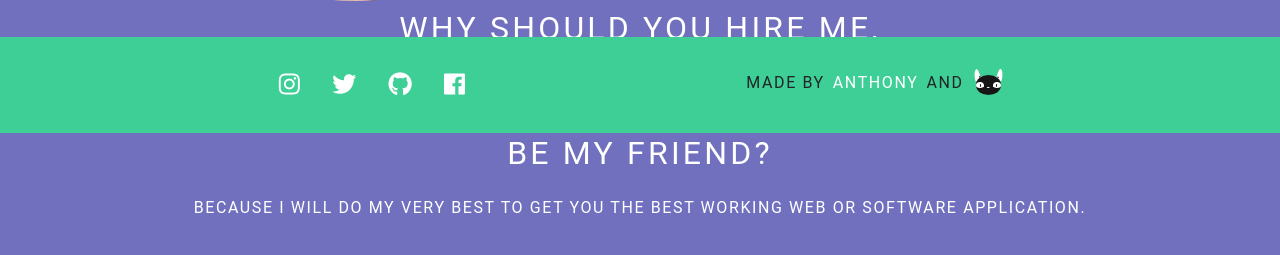
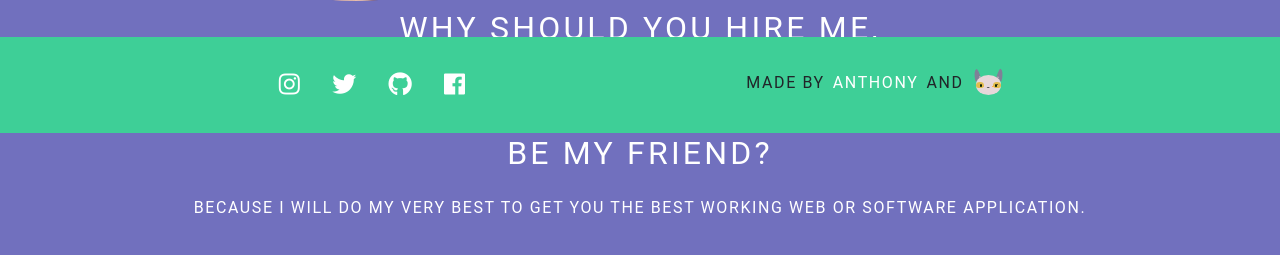
Before and after one commit to tp00012x/website, a Django app: page / in a window 1280 px wide. Shown: the part 667-922 px from the top of the page. Run offline with Django 3.2, Linux system fonts and the light colour scheme; some libraries are stand-ins or nearby versions.

Commit message:
Modified cat to look like Juan

```diff
--- a/static/css/profile_app/base/footer.css
+++ b/static/css/profile_app/base/footer.css
@@ -94,7 +94,7 @@ footer .content .footer-name:hover {
     top: -30%;
     height: 60%;
     width: 25%;
-    background: #fff;
+    background: #7f8197;
 }
 
 .ear::before, .ear::after {
@@ -104,7 +104,7 @@ footer .content .footer-name:hover {
     height: 10%;
     width: 5%;
     border-radius: 50%;
-    background: #161616;
+    background: #bfbfbf;
 }
 
 .ear::after {
@@ -148,7 +148,7 @@ footer .content .footer-name:hover {
     position: absolute;
     height: 100%;
     width: 100%;
-    background: #161616;
+    background: #e7d7da;
     border-radius: 50%;
 }
 
@@ -156,8 +156,8 @@ footer .content .footer-name:hover {
     position: absolute;
     top: 35%;
     height: 30%;
-    width: 31%;
-    background: #fff;
+    width: 33%;
+    background: #e2bd4d;
     border-radius: 50% 50% 50% 50% / 60% 60% 40% 40%;
 }
 
@@ -169,7 +169,7 @@ footer .content .footer-name:hover {
     height: 0;
     width: 100%;
     border-radius: 0 0 50% 50% / 0 0 40% 40%;
-    background: #161616;
+    background: #d29a49;
     -webkit-animation: blink 4s infinite ease-in;
     animation: blink 4s infinite ease-in;
 }
@@ -222,7 +222,7 @@ footer .content .footer-name:hover {
     top: 60%;
     height: 10%;
     width: 15%;
-    background: #fff;
+    background: #ffb144;
     border-radius: 50%;
 }
 
@@ -247,7 +247,7 @@ footer .content .footer-name:hover {
     top: 25%;
     height: 50%;
     width: 20%;
-    background: #161616;
+    background: #001d00;
     border-radius: 50%;
     -webkit-animation: look-around 4s infinite;
     animation: look-around 4s infinite;
@@ -331,7 +331,7 @@ footer .content .footer-name:hover {
     height: 20%;
     width: 35%;
     border-radius: 50%;
-    background: #fff;
+    background: #653d29;
 }
 
 .muzzle {
@@ -340,7 +340,7 @@ footer .content .footer-name:hover {
     left: 50%;
     height: 6%;
     width: 10%;
-    background: #fff;
+    background: #565356;
     -webkit-transform: translateX(-50%);
     transform: translateX(-50%);
     border-radius: 50% 50% 50% 50% / 30% 30% 70% 70%;
```
